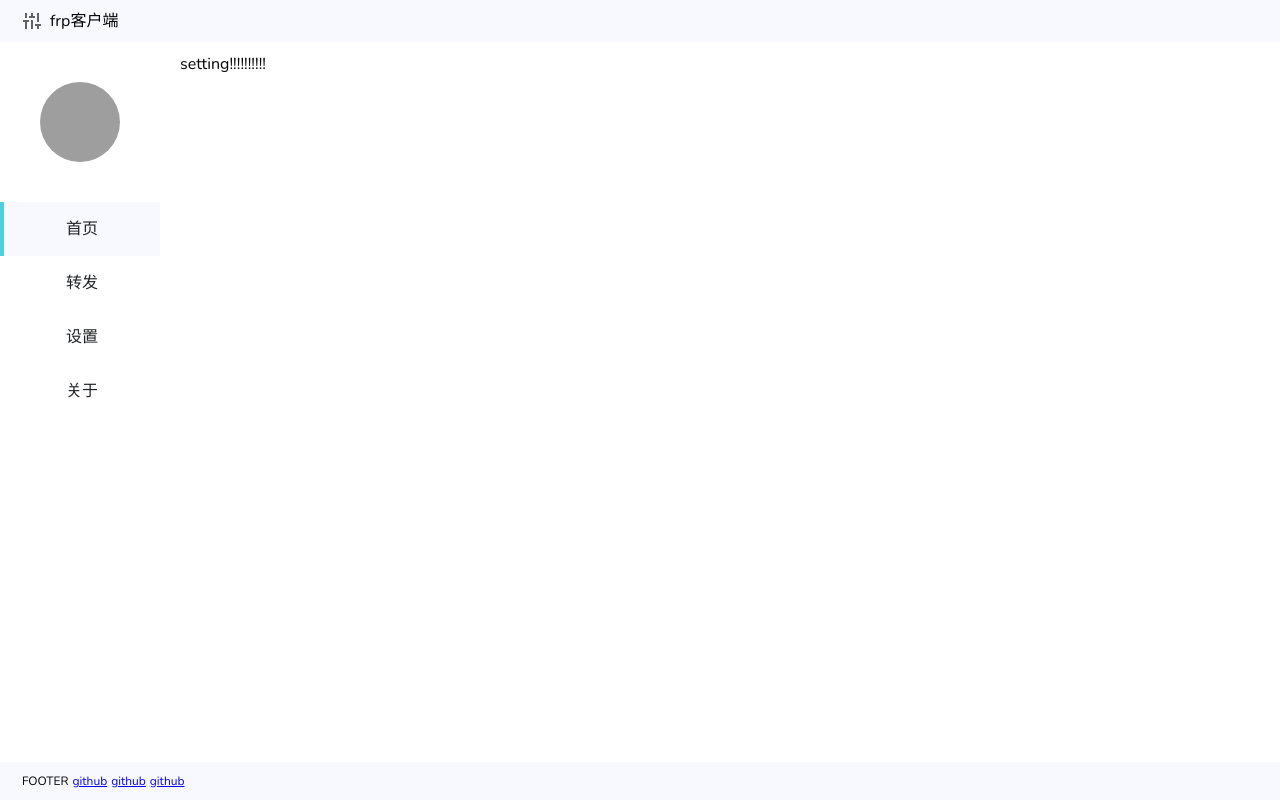
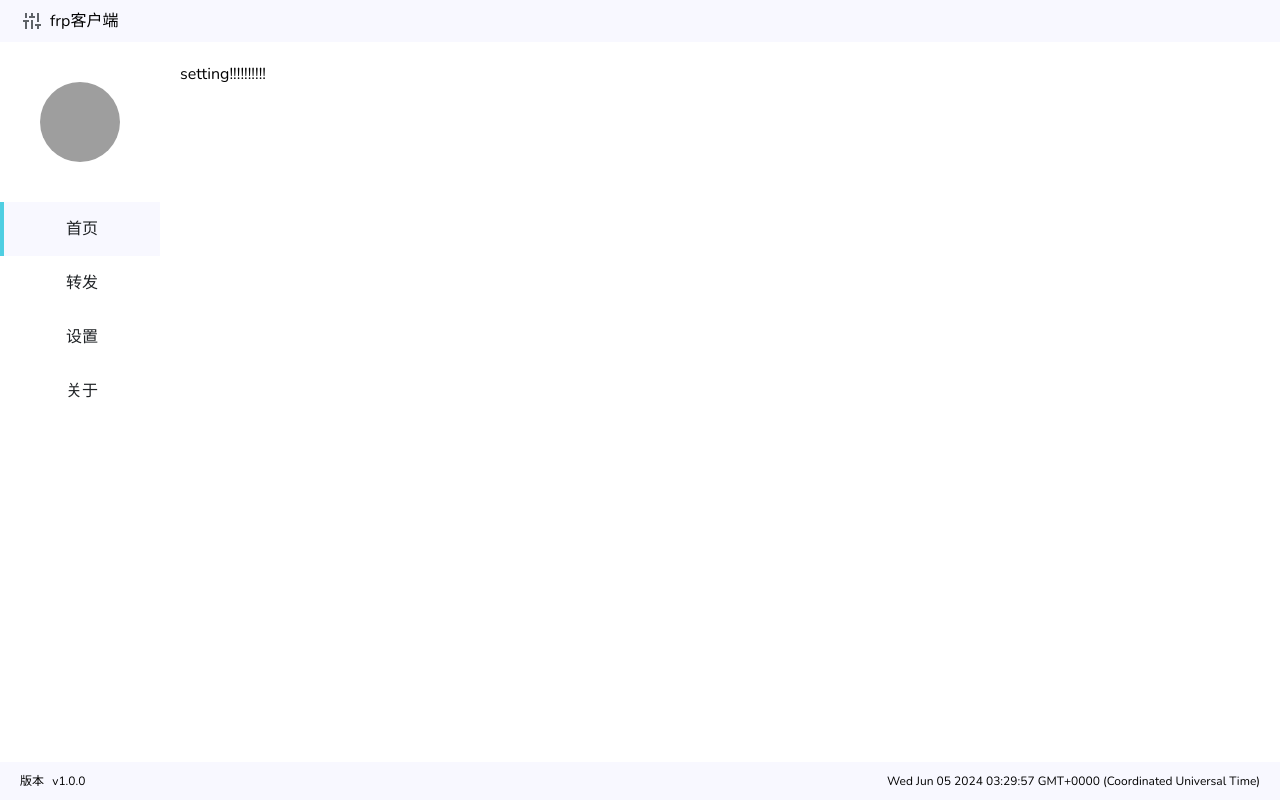
Before and after one commit to frp-client/frp-client, a Vue app in the folder frontend/: page /#/setting in a window 1280 px wide. Built offline with nearby package versions, Linux system fonts and the light colour scheme; grey boxes are pictures that could not be loaded; some icons are missing.

Commit message:
修改页面

```diff
--- a/frontend/src/App.vue
+++ b/frontend/src/App.vue
@@ -4,14 +4,15 @@
     <div style="--wails-draggable:no-drag;">
       <div class="container">
         <div class="main">
-          <Sidebar/>
-          <router-view class="plr20 ptb10" />
+          <Sidebar style="width: 160px;"/>
+          <router-view class="plr20 ptb20 overflow-hidden" style="flex: 1;"/>
         </div>
-        <div class="footer flex-items-center plr20">
-          <span class="plr2">FOOTER</span>
-          <a class="plr2" target="_blank" href="https://github.com">github</a>
-          <a class="plr2" target="_blank" href="https://github.com">github</a>
-          <a class="plr2" target="_blank" href="https://github.com">github</a>
+        <div class="footer flex-items-center flex-items-between plr20">
+          <div>
+            <text class="">版本</text>&nbsp;
+            <span class="plr2">v1.0.0</span>
+          </div>
+          <div>{{ clock }}</div>
         </div>
       </div>
     </div>
@@ -19,19 +20,23 @@
 </template>
 
 <script>
-import {defineComponent, onBeforeMount} from "vue";
+import {defineComponent, onBeforeMount, ref} from "vue";
 import Head from './components/Head.vue'
 import {useRoute, useRouter} from "vue-router";
 import Sidebar from "./components/Sidebar.vue";
 
 let route = null
 let router = null
+let clock = ref(null)
 
 const onBeforeMountHandler = () => {
+  timeClock()
+}
 
-  console.log('[onBeforeMountHandler1]', route)
-  console.log('[onBeforeMountHandler2]', router)
-  console.log('[onBeforeMountHandler3]', router.getRoutes())
+const timeClock = () => {
+  setInterval(() => {
+    clock.value = new Date()
+  }, 2000)
 }
 
 export default defineComponent({
@@ -40,7 +45,9 @@ export default defineComponent({
     route = useRoute()
     router = useRouter()
     onBeforeMount(onBeforeMountHandler)
-    return {}
+    return {
+      clock,
+    }
   },
 })
 
@@ -68,8 +75,10 @@ export default defineComponent({
     display: flex;
     flex-direction: row;
     flex: 1;
+    overflow: hidden;
   }
-  .footer{
+
+  .footer {
     height: 38px;
     font-size: 12px;
     background-color: ghostwhite;
--- /dev/null
+++ b/frontend/src/common/helper.js
@@ -0,0 +1,9 @@
+import {OpenUrl} from "../../wailsjs/go/main/App.js";
+
+const openUrl = (url) => {
+    OpenUrl(url)
+}
+
+export {
+    openUrl,
+}
--- a/frontend/src/components/Head.vue
+++ b/frontend/src/components/Head.vue
@@ -9,9 +9,11 @@
         <span class="title">frp客户端</span>
       </div>
       <div class="flex-items-center">
+        <!--
         <Icon class="icon menu" size="24">
           <MenuFilled/>
         </Icon>
+        -->
         <Icon class="icon minus" size="24" @click="Hidden()">
           <HorizontalRuleFilled/>
         </Icon>
--- a/frontend/src/components/Sidebar.vue
+++ b/frontend/src/components/Sidebar.vue
@@ -84,7 +84,7 @@ export default defineComponent({
 .sidebar {
   display: flex;
   flex-direction: column;
-  width: 160px;
+
 
   .avatar {
     margin-top: 40px;
--- a/frontend/src/style.css
+++ b/frontend/src/style.css
@@ -37,6 +37,11 @@ body {
     padding-bottom: 10px;
 }
 
+.ptb20 {
+    padding-top: 20px;
+    padding-bottom: 20px;
+}
+
 /** 设置子元素左右对其 **/
 .flex-items-between {
     display: flex;
@@ -63,8 +68,35 @@ body {
     text-align: center;
 }
 
+/*flex子元素左右居中*/
+.flex-justify-content-center {
+    justify-content: center;
+}
+
 .plr2 {
     padding-left: 2px;
     padding-right: 2px;
 
 }
+
+.overflow-hidden {
+    overflow: hidden; /* 隐藏超出部分的内容 */
+    white-space: nowrap; /* 禁止文本换行 */
+    text-overflow: ellipsis; /* 在文本末尾添加省略号 */
+}
+
+.alink {
+    color: #000000;
+    text-decoration: none;
+    border-bottom: 2px dashed;
+    margin: 0 3px 0 3px;
+}
+
+.alink:hover {
+    color: #646464;
+    border-bottom: 2px dashed;
+}
+
+.p-gray{
+    color: gray;
+}
--- a/frontend/src/views/about.vue
+++ b/frontend/src/views/about.vue
@@ -1,13 +1,36 @@
 <template>
-  <div>
-    about!!!!!!!!
+  <div class="flex-column flex-items-center flex-justify-content-center about">
+    <p>
+      <text class="plr2">frp客户端</text>
+      <text class="plr2">v1.0.0</text>
+    </p>
+
+    <router-link class="alink" @click="openUrl('https://github.com/')" to="">
+      github
+    </router-link>
+
+    <p class="p-gray">通过将内网端口暴露到公网，实现从互联网访问内网资源</p>
+    <p class="p-gray">请勿使用该软件从事违法用途</p>
+
   </div>
 </template>
 
-<script >
-console.log('[ABOUT]')
+<script>
+import {defineComponent} from "vue";
+import {openUrl} from "../common/helper.js";
+
+export default defineComponent({
+  setup() {
+    return {
+      openUrl,
+    }
+  }
+})
+
 </script>
 
 <style scoped>
-
+.about {
+  line-height: 250%;
+}
 </style>
```
Also changed, not shown: 2 other files (tests, documents, lock files or other folders).
